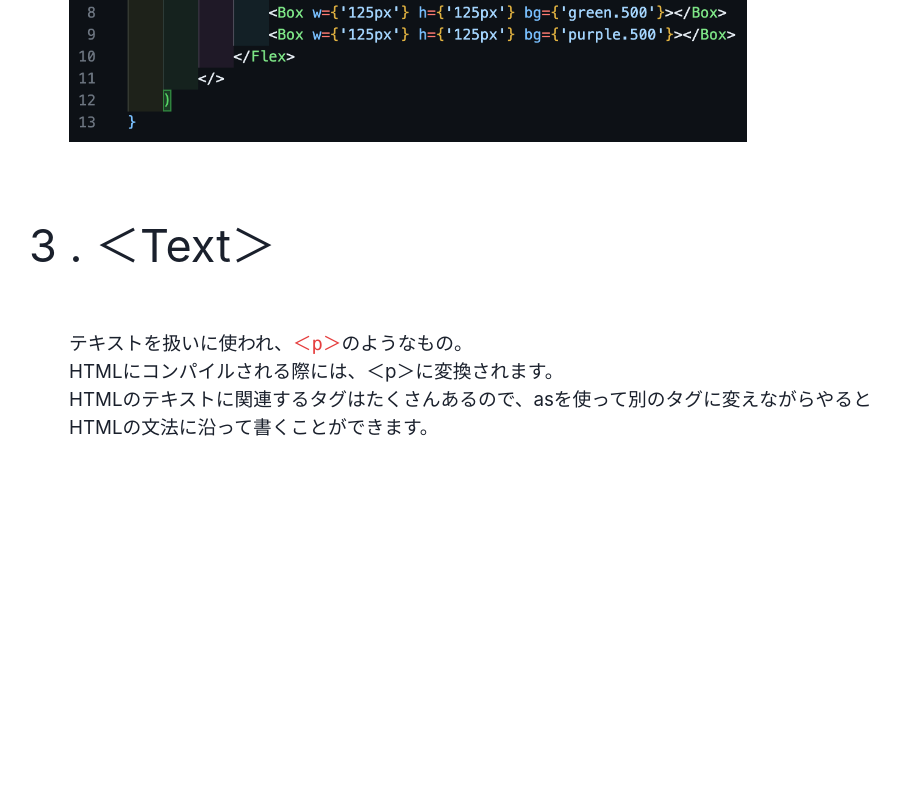
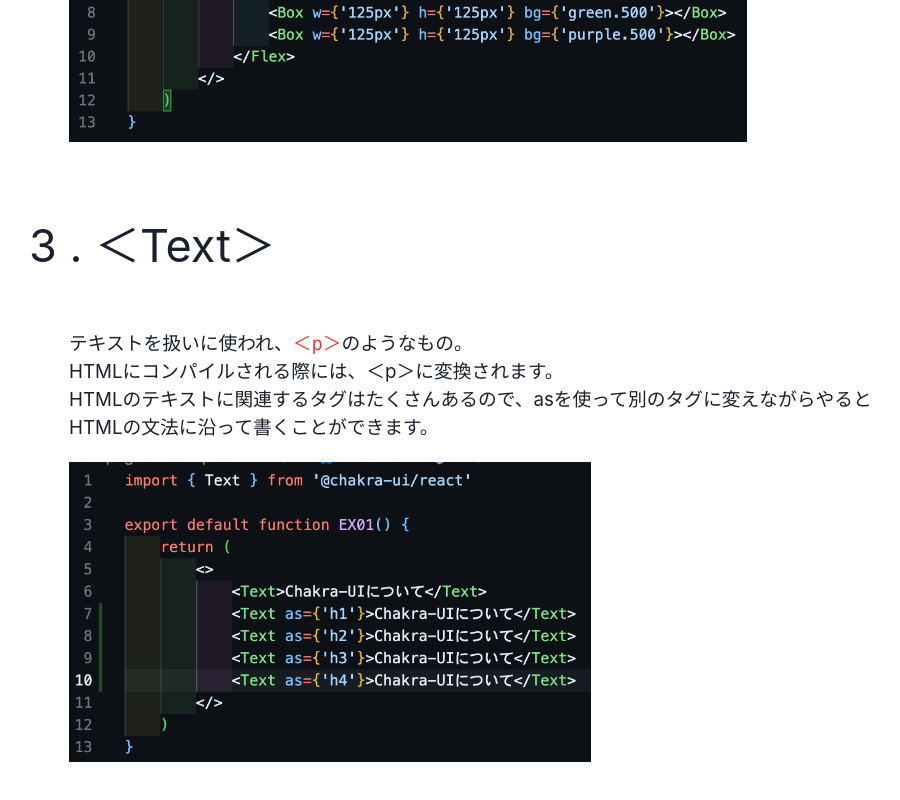
Before and after one commit to RikutoOgaki/React-CSSpage, a Next.js app: page /components/Chakra-UIcontents in a window 1280 px wide. Shown: the part 2944-3744 px from the top of the page, without its empty margins (107-1007 px from the left). Before the commit the page ends 3476 px from the top, so only its background shows below. Built offline with nearby package versions, Linux system fonts and the light colour scheme.

Commit message:
ReactCSS

```diff
--- a/src/pages/components/Chakra-UIcontents.tsx
+++ b/src/pages/components/Chakra-UIcontents.tsx
@@ -127,6 +127,9 @@ export default function Chakra() {
                                 HTMLのテキストに関連するタグはたくさんあるので、asを使って別のタグに変えながらやると<br />
                                 HTMLの文法に沿って書くことができます。
                             </Text>
+                            <Box as='figure' margin={'2rem 0 0 4rem'}>
+                                <Box as='img' src='/img/textmap.png' alt='' maxH={'30rem'} />
+                            </Box>
                         </Box>
                     </Box>
                 </Flex>
```
Also changed, not shown: public/img/textmap.png (added).
